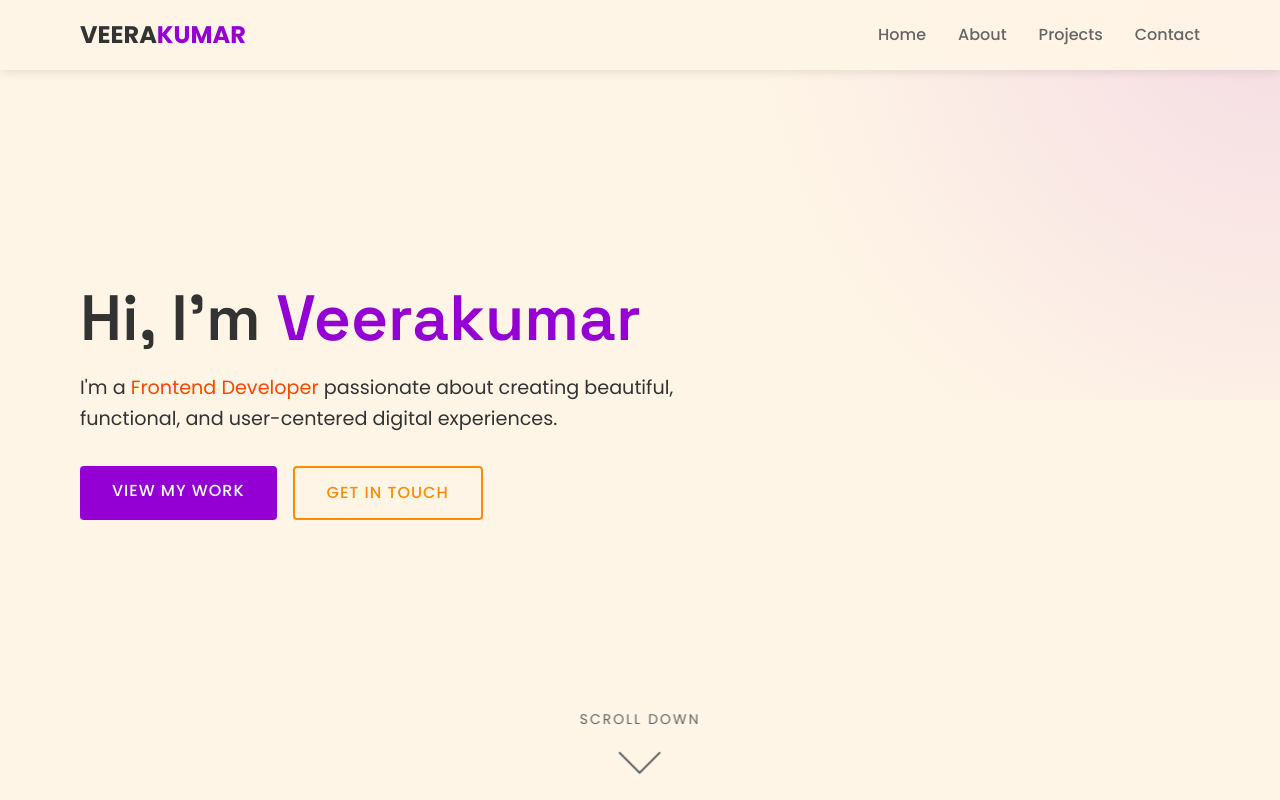
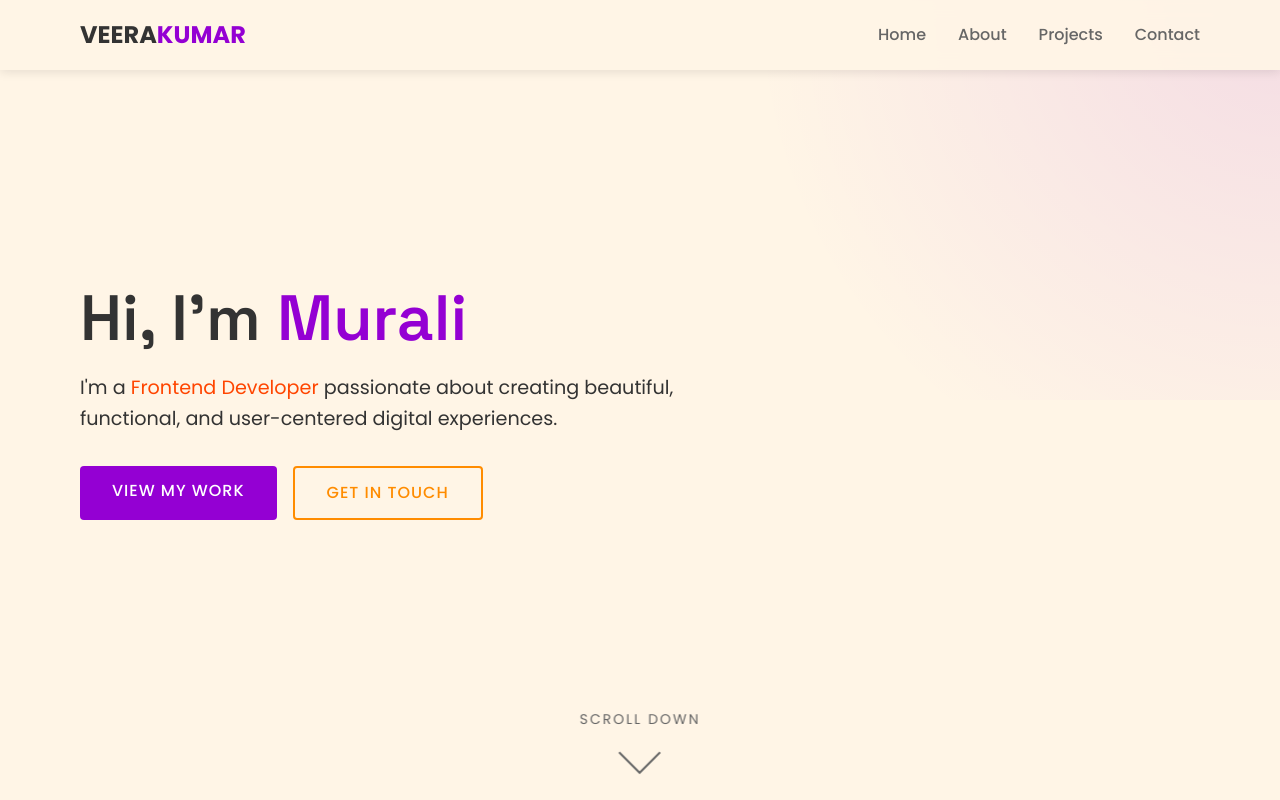
Before and after one commit to murlidharanudhyam/snsmca, a plain HTML site: page index.html in a window 1280 px wide. Shown: the top 800 px of the page. Drawn offline with Linux system fonts and the light colour scheme.

Commit message:
Update index.html

```diff
--- a/index.html
+++ b/index.html
@@ -802,7 +802,7 @@
     <!-- Hero Section -->
     <section id="home" class="hero">
         <div class="container hero-content">
-            <h1>Hi, I'm <span class="highlight">Veerakumar</span></h1>
+            <h1>Hi, I'm <span class="highlight">Murali</span></h1>
             <p>I'm a <span class="accent">Frontend Developer</span> passionate about creating beautiful, functional, and user-centered digital experiences.</p>
             <div class="hero-buttons">
                 <a href="#projects" class="btn">View My Work</a>
```
